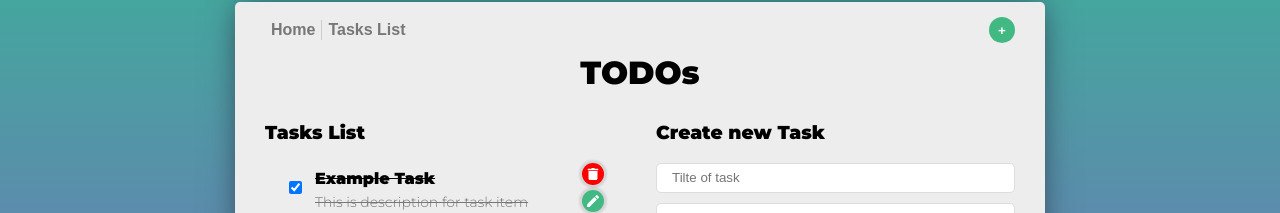
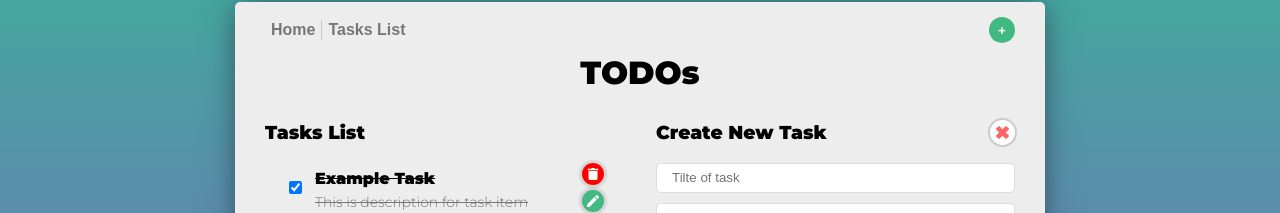
Before and after one commit to al-march/telda-test, an Angular app: page /tasks/new in a window 1280 px wide. Shown: the part 214-427 px from the top of the page. Built offline with nearby package versions, Linux system fonts and the light colour scheme.

Commit message:
feat: added closeBtn to create/edit forms

```diff
--- a/src/app/tasks/tasks-edit/tasks-edit.component.html
+++ b/src/app/tasks/tasks-edit/tasks-edit.component.html
@@ -1,4 +1,9 @@
-<h3>Edit Task</h3>
+<div class="task__head">
+    <h3>Edit Task</h3>
+    <button class="close" routerLink="/tasks">
+        <svg xmlns="http://www.w3.org/2000/svg" xmlns:xlink="http://www.w3.org/1999/xlink" version="1.1" id="Layer_1" x="0px" y="0px" viewBox="0 0 511.999 511.999" style="enable-background:new 0 0 511.999 511.999;" xml:space="preserve"> <path style="fill:#FF6465;" d="M384.955,256l120.28-120.28c9.019-9.019,9.019-23.642,0-32.66L408.94,6.765  c-9.019-9.019-23.642-9.019-32.66,0l-120.28,120.28L135.718,6.765c-9.019-9.019-23.642-9.019-32.66,0L6.764,103.058  c-9.019,9.019-9.019,23.642,0,32.66l120.28,120.28L6.764,376.28c-9.019,9.019-9.019,23.642,0,32.66l96.295,96.294  c9.019,9.019,23.642,9.019,32.66,0l120.28-120.28l120.28,120.28c9.019,9.019,23.642,9.019,32.66,0l96.295-96.294  c9.019-9.019,9.019-23.642,0-32.66L384.955,256z"/> <g> </g> <g> </g> <g> </g> <g> </g> <g> </g> <g> </g> <g> </g> <g> </g> <g> </g> <g> </g> <g> </g> <g> </g> <g> </g> <g> </g> <g> </g> </svg>
+    </button>
+</div>
 
 <form [formGroup]="form" class="task__form" (submit)="acceptEdit()">
     <input class="task__input" type="text" placeholder="Tilte of task" formControlName="title" required>
--- a/src/app/tasks/tasks-edit/tasks-edit.component.scss
+++ b/src/app/tasks/tasks-edit/tasks-edit.component.scss
@@ -1,5 +1,8 @@
 @import 'vars';
 .task {
+    &__head {
+        @include flex(row, space-between, center);
+    }
     &__form {
         @include flex(column);
     }
@@ -26,3 +29,18 @@
         }
     }
 }
+
+.close {
+    height: 25px;
+    width: 25px;
+    border-radius: 100%;
+    border: none;
+    background-color: #fff;
+    flex-shrink: 0;
+    @include flex(row, center, center);
+    cursor: pointer;
+    box-shadow: 0 0 1px 2px rgba(0, 0, 0, 0.15);
+    svg {
+        width: 100%;
+    }
+}
--- a/src/app/tasks/tasks-new/tasks-new.component.html
+++ b/src/app/tasks/tasks-new/tasks-new.component.html
@@ -1,4 +1,9 @@
-<h3>Create new Task</h3>
+<div class="task__head">
+    <h3>Create New Task</h3>
+    <button class="close" routerLink="/tasks">
+        <svg xmlns="http://www.w3.org/2000/svg" xmlns:xlink="http://www.w3.org/1999/xlink" version="1.1" id="Layer_1" x="0px" y="0px" viewBox="0 0 511.999 511.999" style="enable-background:new 0 0 511.999 511.999;" xml:space="preserve"> <path style="fill:#FF6465;" d="M384.955,256l120.28-120.28c9.019-9.019,9.019-23.642,0-32.66L408.94,6.765  c-9.019-9.019-23.642-9.019-32.66,0l-120.28,120.28L135.718,6.765c-9.019-9.019-23.642-9.019-32.66,0L6.764,103.058  c-9.019,9.019-9.019,23.642,0,32.66l120.28,120.28L6.764,376.28c-9.019,9.019-9.019,23.642,0,32.66l96.295,96.294  c9.019,9.019,23.642,9.019,32.66,0l120.28-120.28l120.28,120.28c9.019,9.019,23.642,9.019,32.66,0l96.295-96.294  c9.019-9.019,9.019-23.642,0-32.66L384.955,256z"/> <g> </g> <g> </g> <g> </g> <g> </g> <g> </g> <g> </g> <g> </g> <g> </g> <g> </g> <g> </g> <g> </g> <g> </g> <g> </g> <g> </g> <g> </g> </svg>
+    </button>
+</div>
 
 <form [formGroup]="form" class="task__form" (submit)="createTask()">
     <input class="task__input" type="text" placeholder="Tilte of task" formControlName="title" required>
--- a/src/app/tasks/tasks-new/tasks-new.component.scss
+++ b/src/app/tasks/tasks-new/tasks-new.component.scss
@@ -1,5 +1,8 @@
 @import 'vars';
 .task {
+    &__head {
+        @include flex(row, space-between, center);
+    }
     &__form {
         @include flex(column);
     }
@@ -26,3 +29,18 @@
         }
     }
 }
+
+.close {
+    height: 25px;
+    width: 25px;
+    border-radius: 100%;
+    border: none;
+    background-color: #fff;
+    flex-shrink: 0;
+    @include flex(row, center, center);
+    cursor: pointer;
+    box-shadow: 0 0 1px 2px rgba(0, 0, 0, 0.15);
+    svg {
+        width: 100%;
+    }
+}
```
